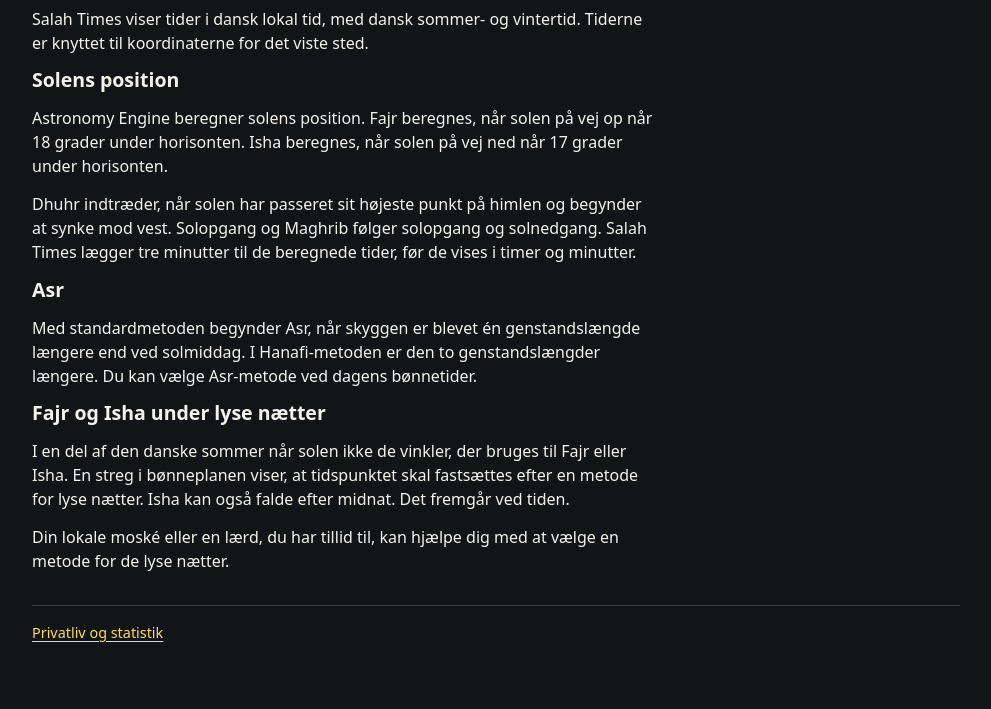
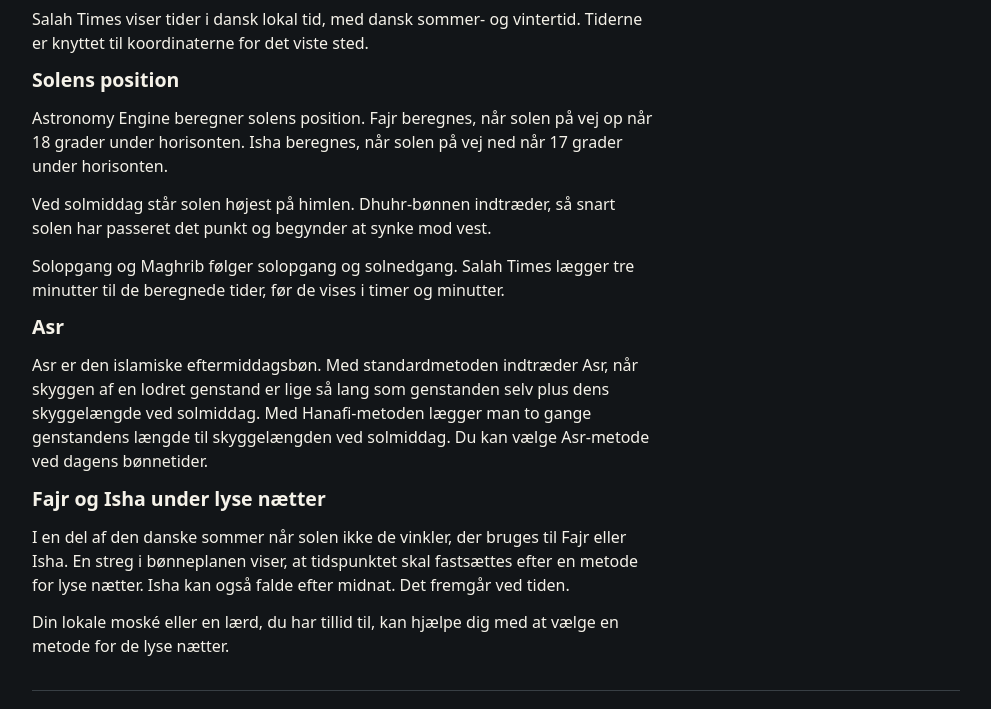
Before and after one commit to Hudhud/PrayerTimes, an ASP.NET Core app: page /beregning in a window 1280 px wide. Shown: the part 136-845 px from the top of the page, without its empty margins (144-1135 px from the left). Before the commit the page ends 778 px from the top, so only its background shows below. Run offline with ASP.NET Core 8, Linux system fonts and the light colour scheme; the project's own start-up code is not run, and a stand-in starts its controllers and pages; some libraries are stand-ins or nearby versions.

Commit message:
Clarify the Danish explanations of Dhuhr and Asr (#25)

```diff
--- a/Web/Views/Home/Method.cshtml
+++ b/Web/Views/Home/Method.cshtml
@@ -6,9 +6,10 @@
     <p>Salah Times viser tider i dansk lokal tid, med dansk sommer- og vintertid. Tiderne er knyttet til koordinaterne for det viste sted.</p>
     <h2>Solens position</h2>
     <p>Astronomy Engine beregner solens position. Fajr beregnes, når solen på vej op når 18 grader under horisonten. Isha beregnes, når solen på vej ned når 17 grader under horisonten.</p>
-    <p>Dhuhr indtræder, når solen har passeret sit højeste punkt på himlen og begynder at synke mod vest. Solopgang og Maghrib følger solopgang og solnedgang. Salah Times lægger tre minutter til de beregnede tider, før de vises i timer og minutter.</p>
+    <p>Ved solmiddag står solen højest på himlen. Dhuhr-bønnen indtræder, så snart solen har passeret det punkt og begynder at synke mod vest.</p>
+    <p>Solopgang og Maghrib følger solopgang og solnedgang. Salah Times lægger tre minutter til de beregnede tider, før de vises i timer og minutter.</p>
     <h2>Asr</h2>
-    <p>Med standardmetoden begynder Asr, når skyggen er blevet én genstandslængde længere end ved solmiddag. I Hanafi-metoden er den to genstandslængder længere. Du kan vælge Asr-metode ved dagens bønnetider.</p>
+    <p>Asr er den islamiske eftermiddagsbøn. Med standardmetoden indtræder Asr, når skyggen af en lodret genstand er lige så lang som genstanden selv plus dens skyggelængde ved solmiddag. Med Hanafi-metoden lægger man to gange genstandens længde til skyggelængden ved solmiddag. Du kan vælge Asr-metode ved dagens bønnetider.</p>
     <h2 id="lyse-naetter">Fajr og Isha under lyse nætter</h2>
     <p>I en del af den danske sommer når solen ikke de vinkler, der bruges til Fajr eller Isha. En streg i bønneplanen viser, at tidspunktet skal fastsættes efter en metode for lyse nætter. Isha kan også falde efter midnat. Det fremgår ved tiden.</p>
     <p>Din lokale moské eller en lærd, du har tillid til, kan hjælpe dig med at vælge en metode for de lyse nætter.</p>
```
